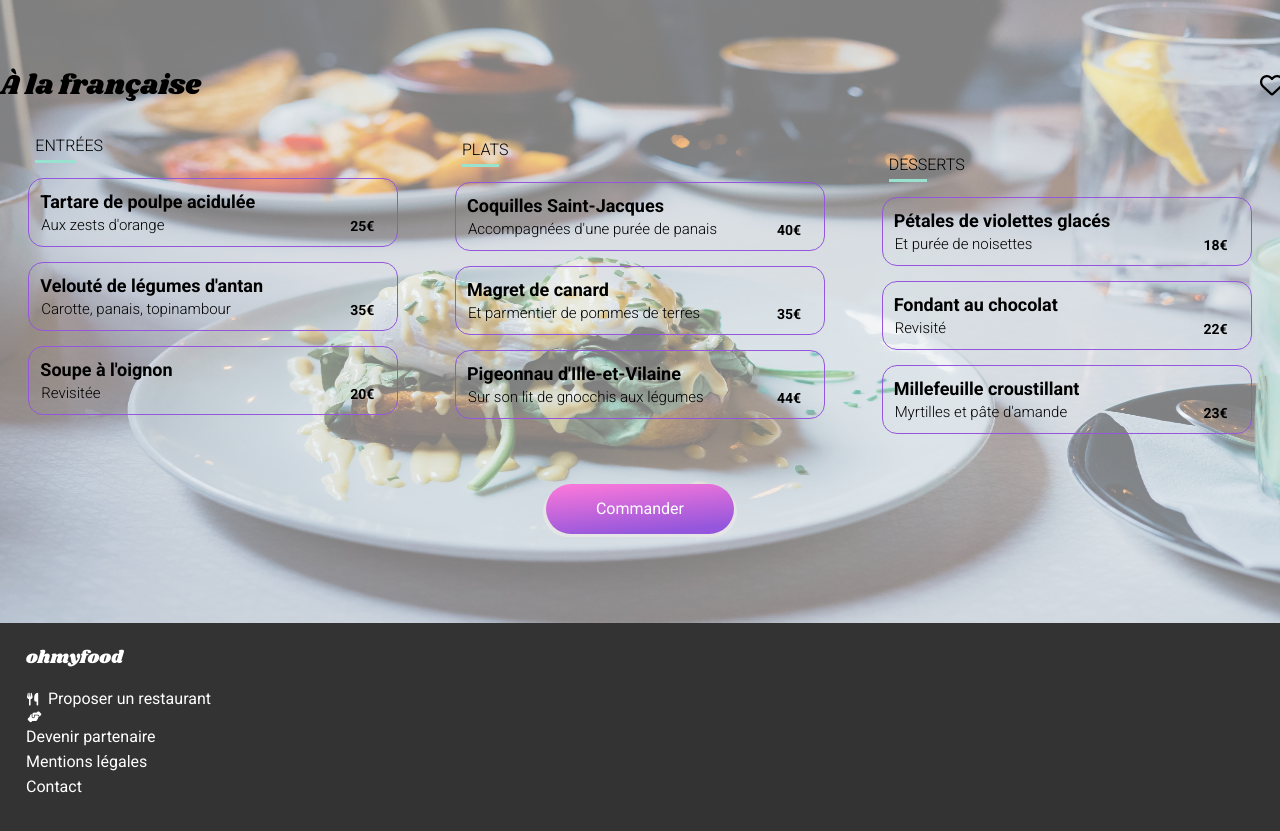
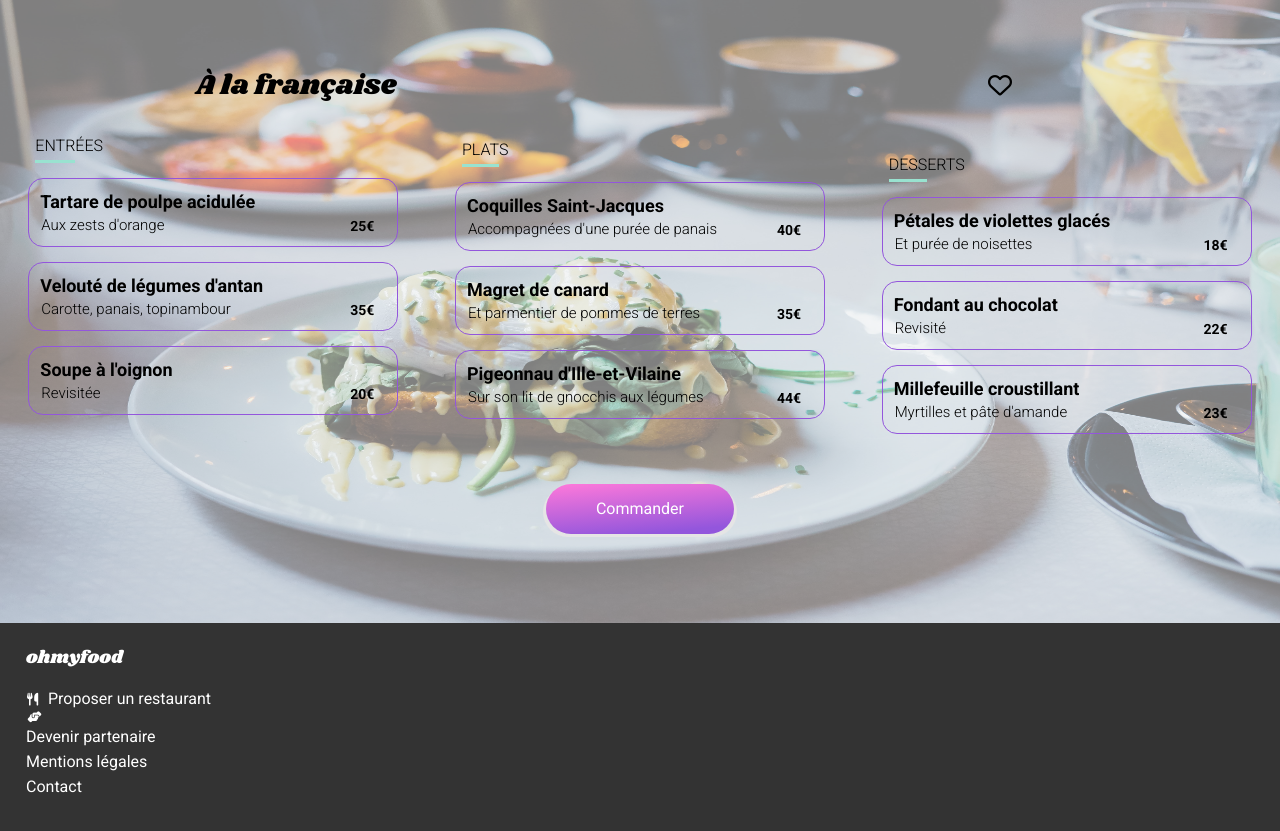
Before and after one commit to raphaeldeborde/Openclassroomprojet, a website: page menu.html in a window 1280 px wide. Shown: the part 67-898 px from the top of the page. Drawn offline with Linux system fonts and the light colour scheme.

Commit message:
titre des menu

```diff
--- a/menu.html
+++ b/menu.html
@@ -29,7 +29,7 @@
 			</div>
 			<div class="menu_et_titre">
 				<div class="menu__titre lien">
-					<h2 class="menu__titre-texte">À la française</h2>
+					<h2 class="menu__titre-texte_français">À la française</h2>
 					<div class="coeur">
 						<i class="fa-regular fa-heart fa-1x"></i>
 						<div class="coeur_rempli">
--- a/scss/Base/_titres.scss
+++ b/scss/Base/_titres.scss
@@ -3,6 +3,9 @@ h1 {
     @extend .police-titre;
 }
 .menu__titre-texte {
+    @extend .police-titre;
+}
+.menu__titre-texte_français {
     @extend .police-titre;
 }
 h2 {
--- a/scss/Layout/_pied_de_page.scss
+++ b/scss/Layout/_pied_de_page.scss
@@ -102,7 +102,7 @@
 .menu_le_delice__pied_de_page {
     width:100%;
     position: absolute;
-    top:1508px;
+    top:1462px;
     color: #ffffff;
     background-color: darken($color-quatrieme, 75%);
     padding: 0px 0px 36px 0px;
@@ -163,10 +163,13 @@
 }
 @media screen and (min-width: 850px) and (max-width: 1150px) {
     .menu__pied_de_page {
-        top:940px; left:0;
+        top:960px; left:0;
     }
     .menu_française__pied_de_page {
-        top:940px;
+        top:960px;
+    }
+    .menu_le_delice__pied_de_page {
+        top:985px; left:0;
     }
     .menu_enchantee__pied_de_page {
         top:965px; left:0;
@@ -179,6 +182,9 @@
     .menu_française__pied_de_page {
         top:690px; left:0;
     }
+    .menu_le_delice__pied_de_page {
+        top:692px; left:0;
+    }
     .menu_enchantee__pied_de_page {
         top:692px; left:0;
     }
--- a/scss/styles.scss
+++ b/scss/styles.scss
@@ -326,12 +326,25 @@
     flex-direction: row;
     justify-content: space-around;
     align-items: center;
-    width:100%;
+    width:94%;
     @include padding-size(32px 0px 0px 0px);
-    &-texte {
+}
+.menu__titre-texte {
     font-size: 28px;
     font-weight: 500;
-    }
+}
+.menu__titre {
+    display: flex;
+    flex-direction: row;
+    justify-content: space-around;
+    align-items: center;
+    width:94%;
+    @include padding-size(32px 0px 0px 0px);
+}
+.menu__titre-texte_français {
+    font-size: 28px;
+    font-weight: 500;
+    padding: 0% 17% 0% 0%;
 }
 .Entrees{
     margin:0px 0px 0px 0px;
@@ -666,9 +679,6 @@
             }
         }
     }
-    .menu__titre {
-        justify-content: space-between;
-    }
     .restaurants__et__titre {
         padding: 15px 0px 0px 0px;
     }
```
Also changed, not shown: css/styles.css, 1 other file.
